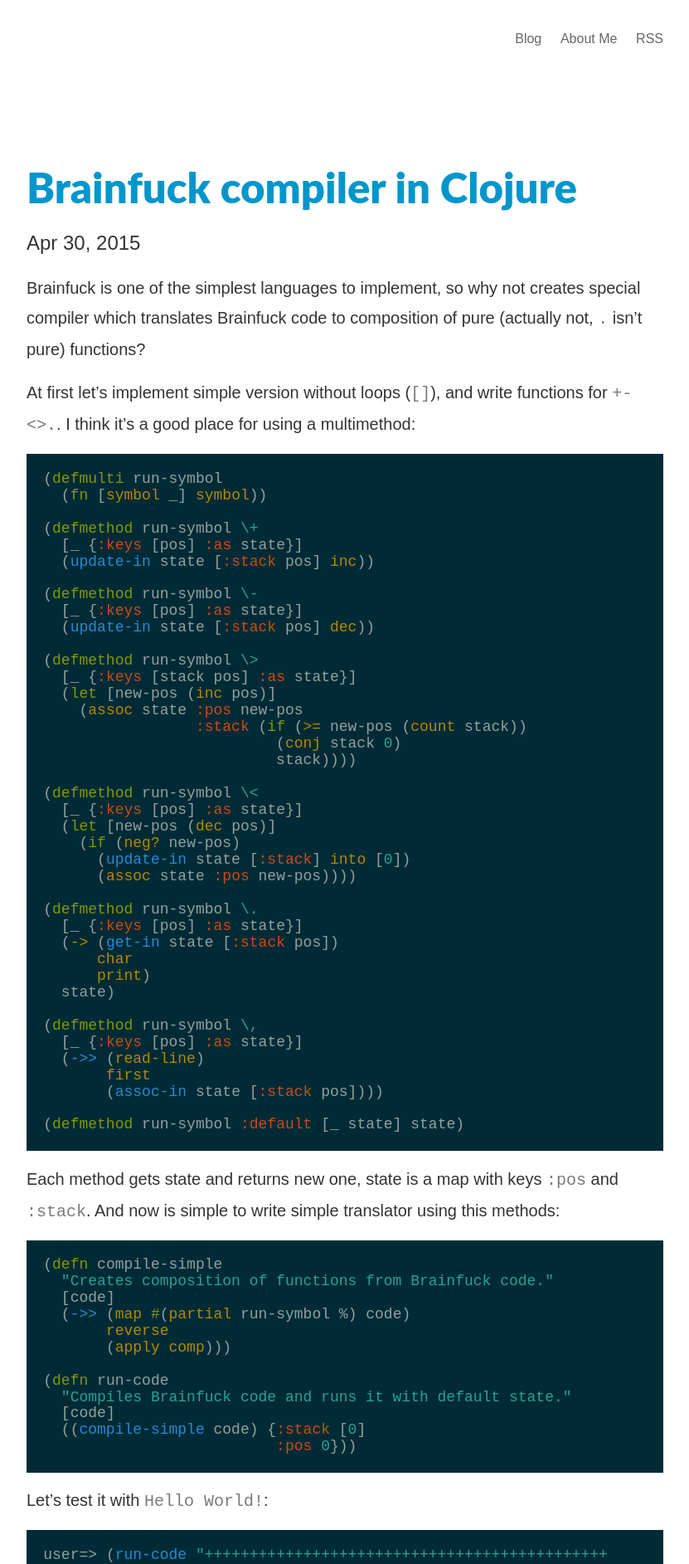
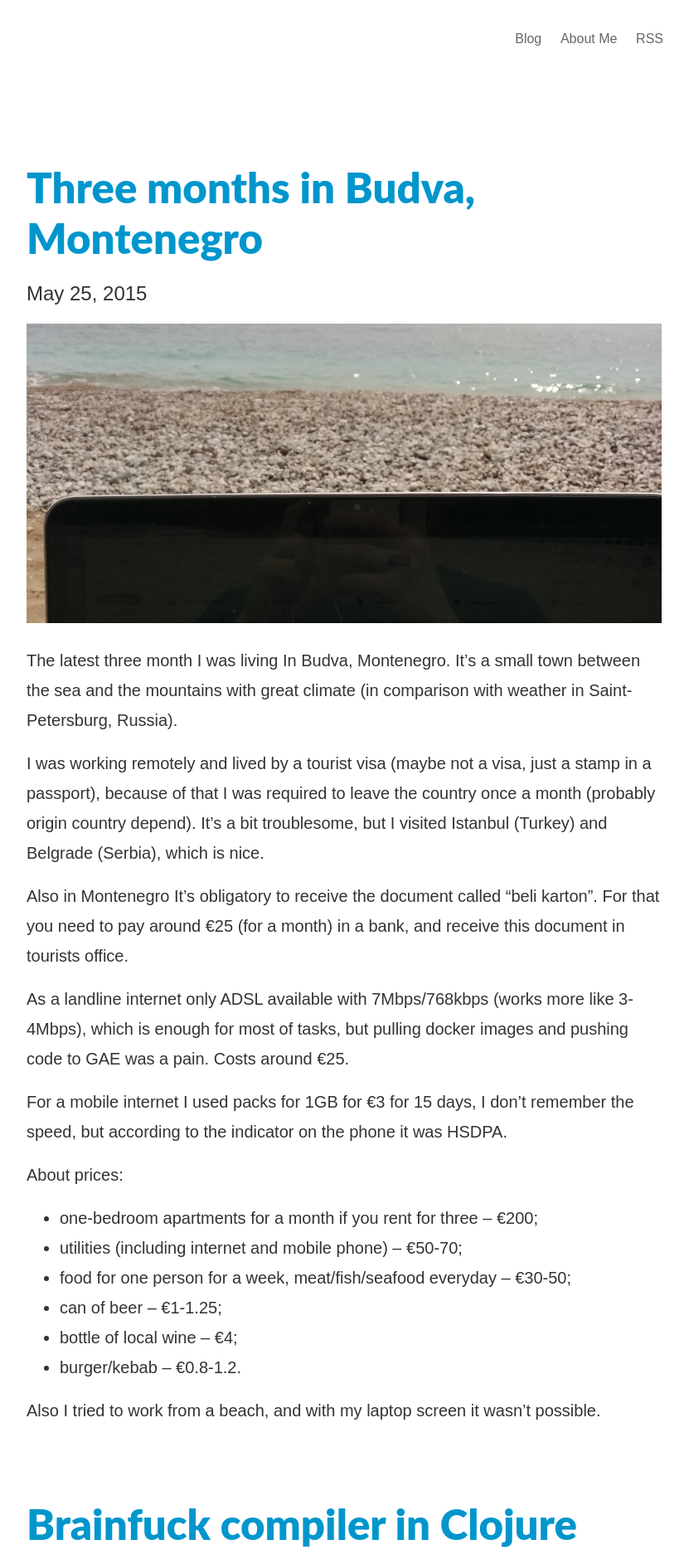
Before and after one commit to nvbn/nvbn.github.io, a Jekyll site: the page built from index.html, in a window 1280 px wide. Shown: the top 1885 px of the page at 83% size, without its empty margins (224-1055 px from the left). Built offline with Jekyll 4.4.1, drawn with Linux system fonts in a browser that asks for light colours; Markdown is read by kramdown in place of the engine named in the settings; the list of posts is cut into pages by our own code; some of the changed text lies outside the part shown.

Commit message:
Add article about Budva

```diff
--- /dev/null
+++ b/_posts/2015-05-24-budva-montenegro.md
@@ -0,0 +1,38 @@
+---
+layout:     post
+title:      "Three months in Budva, Montenegro"
+date:       2015-05-25 17:23:00
+keywords:   nomad
+---
+
+![Work from beach sucks!](/assets/budva.jpg)
+
+The latest three month I was living In Budva, Montenegro. It's a small
+town between the sea and the mountains with great climate (in comparison with weather
+in Saint-Petersburg, Russia).
+
+I was working remotely and lived by a tourist visa (maybe not a visa,
+just a stamp in a passport), because of that I was required to leave the country once a month
+(probably origin country depend). It's a bit troublesome, but I visited Istanbul (Turkey)
+and Belgrade (Serbia), which is nice.
+
+Also in Montenegro It's obligatory to receive the document called "beli karton". For that
+you need to pay around €25 (for a month) in a bank, and receive this document in tourists office.
+
+As a landline internet only ADSL available with 7Mbps/768kbps (works more like 3-4Mbps), which
+is enough for most of tasks, but pulling docker images and pushing code to GAE was a pain.
+Costs around €25.
+
+For a mobile internet I used packs for 1GB for €3 for 15 days, I don't remember the speed,
+but according to the indicator on the phone it was HSDPA.
+
+About prices:
+
+* one-bedroom apartments for a month if you rent for three &ndash; €200;
+* utilities (including internet and mobile phone) &ndash; €50-70;
+* food for one person for a week, meat/fish/seafood everyday &ndash; €30-50;
+* can of beer &ndash; €1-1.25;
+* bottle of local wine &ndash; €4;
+* burger/kebab &ndash; €0.8-1.2.
+
+Also I tried to work from a beach, and with my laptop screen it wasn't possible.
--- a/_sass/_main.scss
+++ b/_sass/_main.scss
@@ -490,3 +490,7 @@ Copyright (c) 2014 Daniel Eden
     float: right;
   }
 }
+
+h3 {
+  margin-top: 0;
+}
```
Also changed, not shown: assets/budva.jpg (added).
